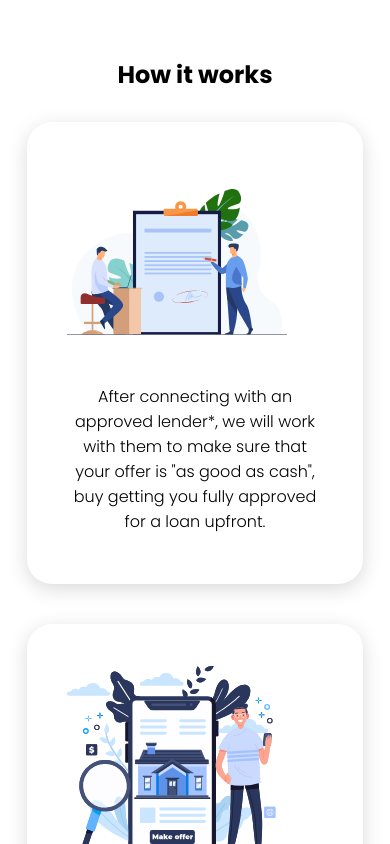
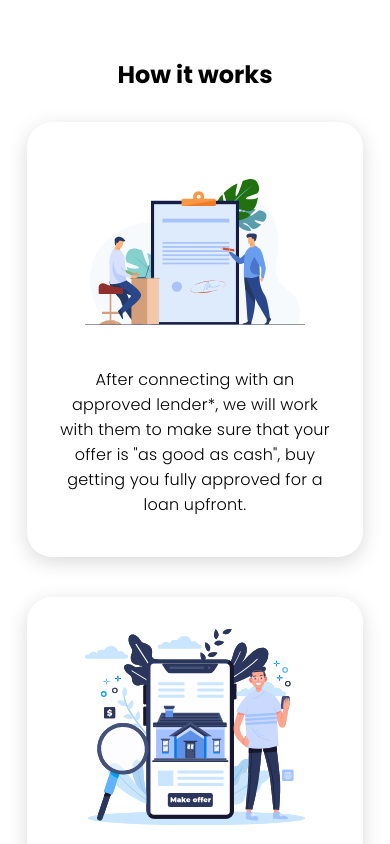
Before and after one commit to meer1616/Beat-cash-offers, a Next.js app: page / in a window 390 px wide. Shown: the part 1200-2044 px from the top of the page. Built offline with nearby package versions, Linux system fonts and the light colour scheme.

Commit message:
card iss

```diff
--- a/Components/Home.module.css
+++ b/Components/Home.module.css
@@ -92,14 +92,14 @@
     text-align: center;
     margin-bottom: 50px;
 }
-.CardImg,.cardinfoDiv{
+/* .CardImg,.cardinfoDiv{ */
     /* border: 1px solid black; */
     /* display: flex;
     justify-content: center;
     align-items: center; */
-}
+/* } */
 .firstCard,.secCard,.thirdCard{
-    padding: 40px;
+    padding: 30px;
     width: 25%;
     border-radius: 25px;
     box-shadow: 0 5px 20px rgb(218, 218, 218) ;
@@ -118,9 +118,9 @@
     cursor: pointer;
 }
 .CardImg{
-    /* display:flex ;
+    display:flex ;
     justify-content: center;
-    align-items: center; */
+    align-items: center;
 }
 .forthPageMain{
     margin-top: 100px;
@@ -512,6 +512,24 @@
     font-size: 24px;
     margin-left: 10px;
 }
+@media only screen and (max-width:1255px){
+    /* .cardinfoDiv{
+        margin-top: 35px;
+    } */
+    .thirdPageMain p {
+        letter-spacing: 0.2px;
+    }
+
+}
+@media only screen and (max-width:1148px){
+    /* .cardinfoDiv{
+        margin-top: 35px;
+    } */
+    /* .thirdPageMain p {
+        letter-spacing: 0.5px;
+    } */
+
+}
 @media only screen and (max-width:1038px){
     .mainNav{
         flex-direction: column;
```
